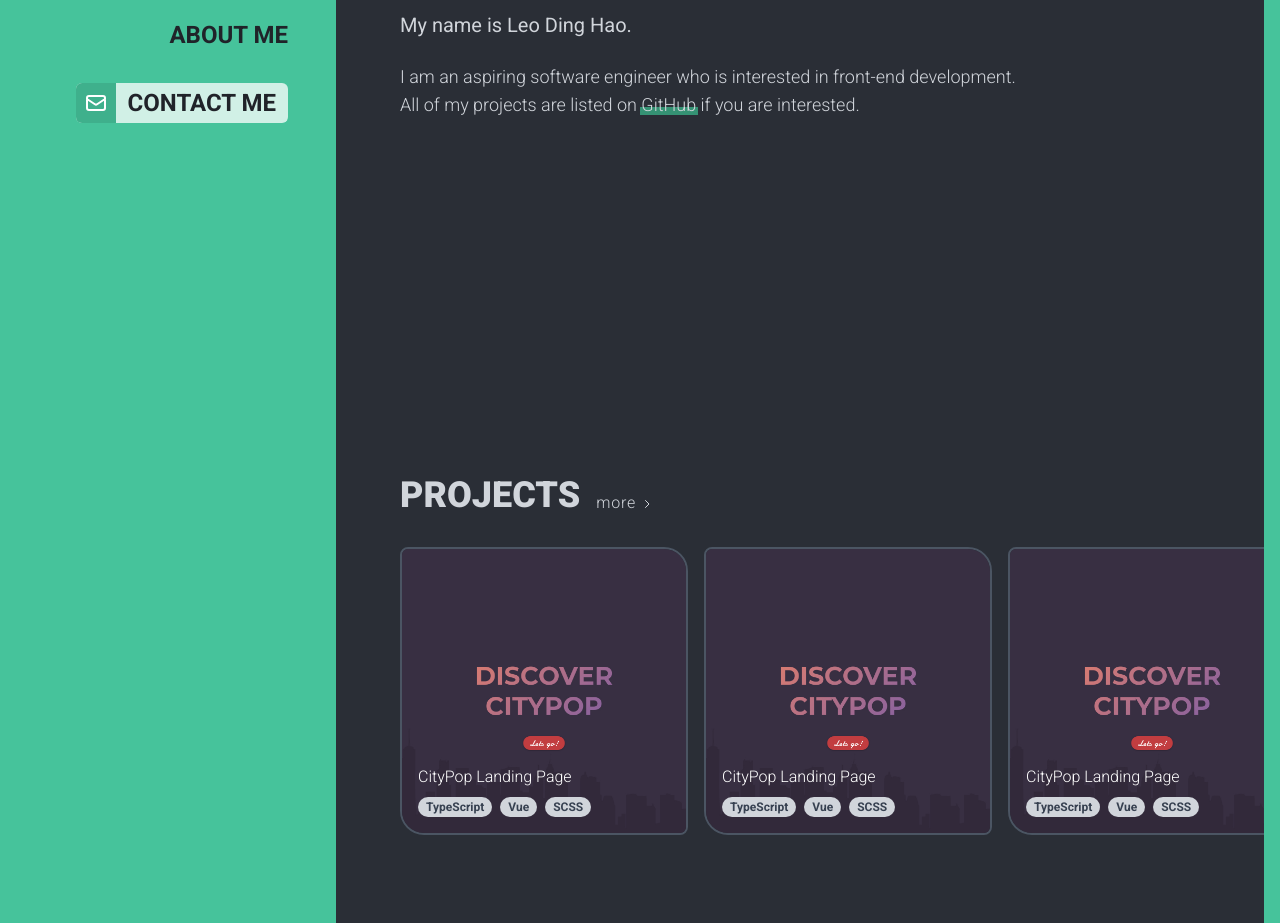
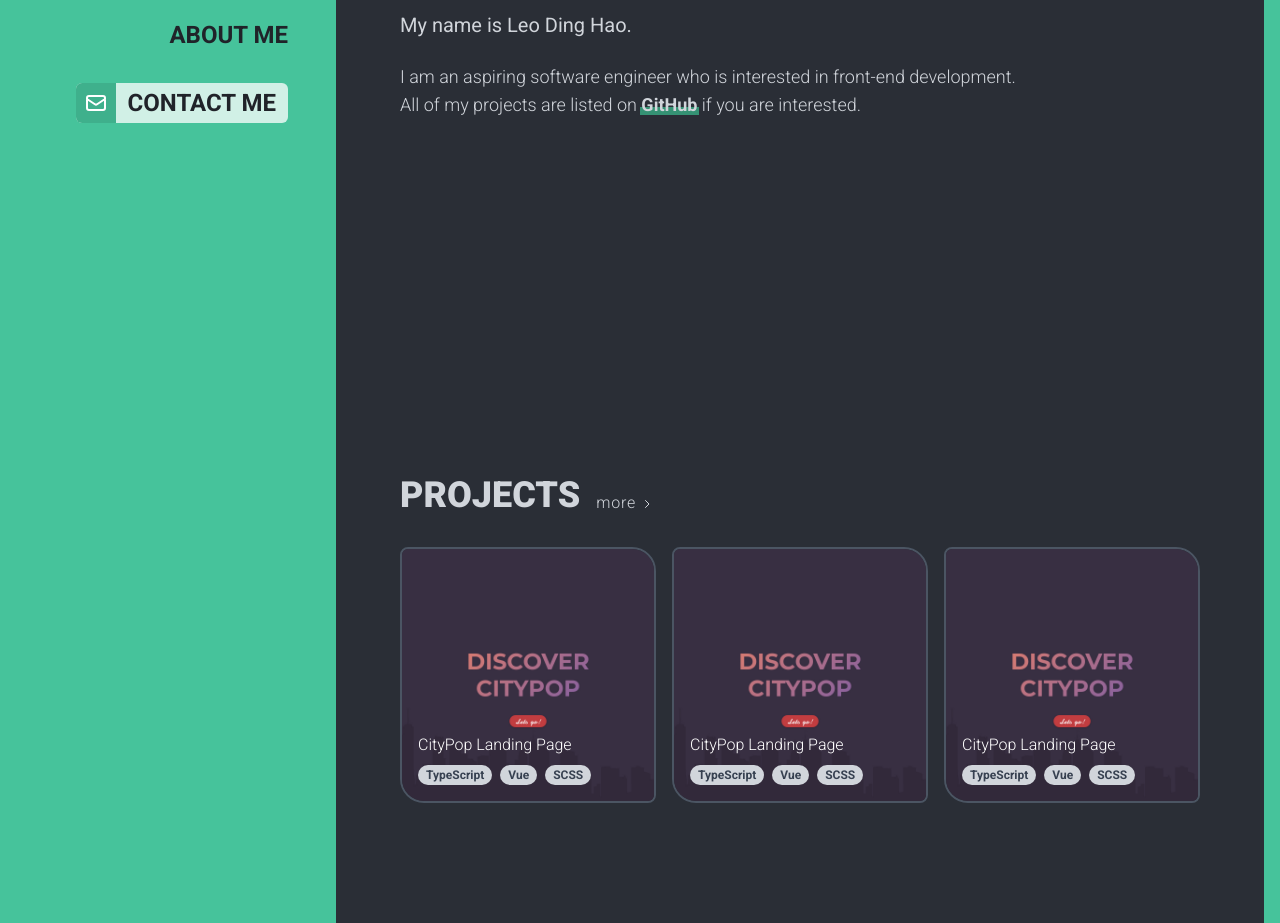
Before and after one commit to leo-dh/portfolio, a Next.js app: page / in a window 1280 px wide. Shown: the part 389-1312 px from the top of the page. Built offline with nearby package versions, Linux system fonts and the light colour scheme.

Commit message:
removed tailwind aspect-ratio plugin.

```diff
--- a/components/Navigation/DesktopNavigation.tsx
+++ b/components/Navigation/DesktopNavigation.tsx
@@ -4,7 +4,7 @@ import { ContactIcon } from "../Icons";
 
 const DesktopNavigation = (): JSX.Element => {
   return (
-    <nav className="fixed w-[320px] bg-jungle-green-500 h-full">
+    <nav className="fixed w-[320px] h-full">
       <ul className="flex flex-col items-end justify-center h-full px-8 space-y-2 text-2xl">
         {ROUTES.map(({ href, title }) => {
           return href === "/contact" ? (
--- a/components/ProjectCard.tsx
+++ b/components/ProjectCard.tsx
@@ -21,11 +21,17 @@ interface ProjectCardProps extends HTMLMotionProps<"li"> {
   index: number;
 }
 
-const ProjectCard = ({ title, tags, index, ...props }: ProjectCardProps): JSX.Element => {
+const ProjectCard = ({
+  title,
+  tags,
+  index,
+  className,
+  ...props
+}: ProjectCardProps): JSX.Element => {
   return (
-    <CardContainer {...props}>
+    <CardContainer className={`desktop:flex-1 ${className}`} {...props}>
       <motion.div
-        className="flex flex-col w-64 h-64 rounded-tl-lg rounded-br-lg rounded-tr-3xl rounded-bl-3xl overflow-hidden border-2 border-gray-600 tablet:w-72 tablet:h-72"
+        className="flex flex-col w-64 h-64 rounded-tl-lg rounded-br-lg rounded-tr-3xl rounded-bl-3xl overflow-hidden border-2 border-gray-600 tablet:w-72 tablet:h-72 desktop:aspect-ratio-1 desktop:h-auto desktop:w-auto"
         layoutId={`card-${index}`}
       >
         <motion.div className="h-full relative" layoutId={`image-${index}`}>
--- a/package.json
+++ b/package.json
@@ -14,7 +14,6 @@
     "react-dom": "^17.0.2"
   },
   "devDependencies": {
-    "@tailwindcss/aspect-ratio": "^0.2.0",
     "@types/node": "^14.14.37",
     "@types/react": "^17.0.3",
     "@typescript-eslint/eslint-plugin": "^4.20.0",
--- a/styles/globals.css
+++ b/styles/globals.css
@@ -4,7 +4,7 @@
 @tailwind utilities;
 
 .textlink {
-  @apply relative cursor-pointer z-0;
+  @apply relative cursor-pointer z-0 font-bold;
 }
 
 .textlink::after {
--- a/tailwind.config.js
+++ b/tailwind.config.js
@@ -1,4 +1,17 @@
 const defaultTheme = require("tailwindcss/defaultTheme");
+const plugin = require("tailwindcss/plugin");
+
+const createPlugin = (newUtilities, variants) => {
+  return plugin(({ addUtilities }) => {
+    addUtilities(newUtilities, variants);
+  });
+};
+
+const aspectRatioUtilities = {
+  ".aspect-ratio-1": {
+    "aspect-ratio": "1/1",
+  },
+};
 
 module.exports = {
   mode: "jit",
@@ -79,5 +92,5 @@ module.exports = {
   variants: {
     extend: {},
   },
-  plugins: [require("@tailwindcss/aspect-ratio")],
+  plugins: [createPlugin(aspectRatioUtilities, ["responsive"])],
 };
```
Also changed, not shown: 1 other file (tests, documents, lock files or other folders).
